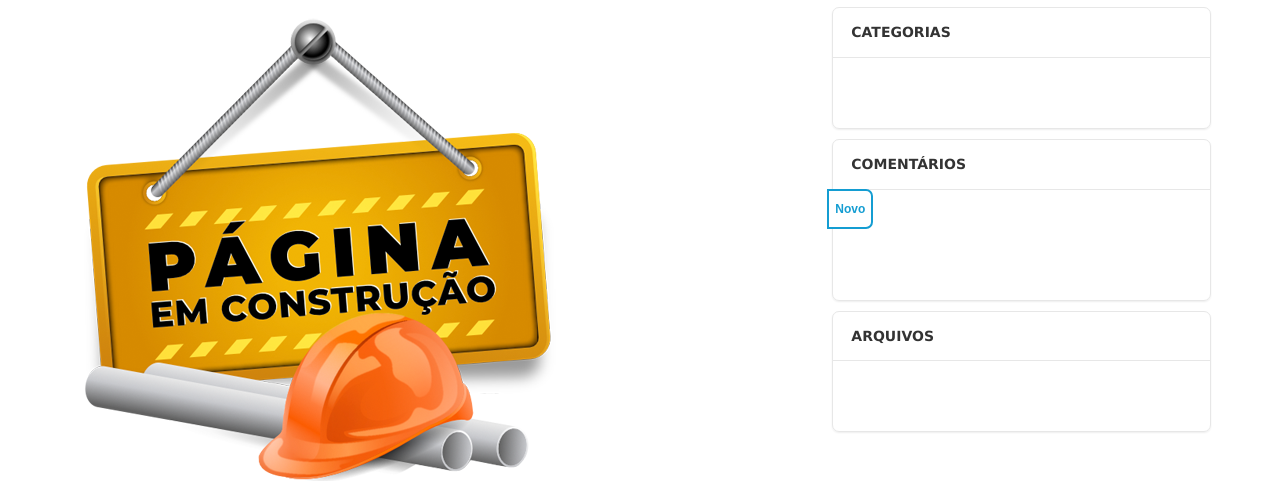
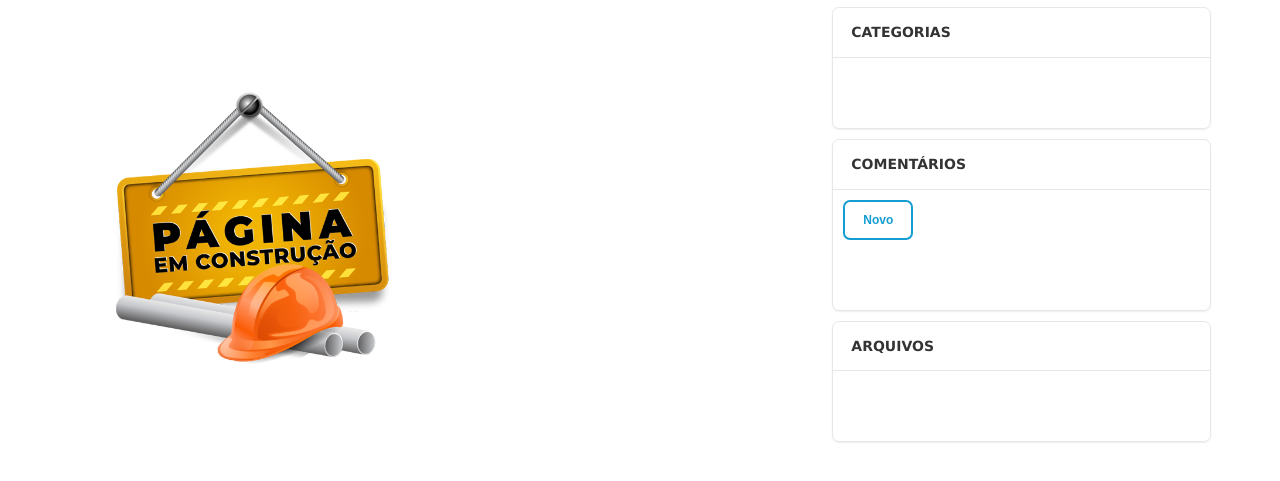
Before and after one commit to jacksoncedup23/Desafio-Site-CEDUP, a plain HTML site: page blog.html in a window 1280 px wide. Shown: the part 329-810 px from the top of the page. Drawn offline with Linux system fonts and the light colour scheme; a script that the page names is missing.

Commit message:
Atualização CSS

```diff
--- a/styles/style.css
+++ b/styles/style.css
@@ -580,7 +580,7 @@ blockquote::before {
     color: #898989;
 }
 
-.box button {
+.serach-btn {
     background-color: #fff;
     color: #149dd2;
     border: 2px solid #149dd2;
@@ -597,10 +597,33 @@ blockquote::before {
     transition: 0.3s;
 }
 
-.box button:hover {
+.serach-btn:hover {
     background-color: #149dd2;
     color: #fff;
 }
+
+.addCommentBtn {
+    background-color: #fff;
+    color: #149dd2;
+    border: 2px solid #149dd2;
+    border-radius: 7px;
+    /* padding: 10px; */
+    height: 40px;
+    width: 70px;
+    font-size: 12px;
+    font-weight: 600;
+    outline: none;
+    cursor: pointer;
+    margin: 10px 0 0 10px;
+    transition: 0.3s;
+}
+
+.addCommentBtn:hover {
+    background-color: #149dd2;
+    color: #fff;
+}
+
+
 
 .box h2 {
     font-size: 14px;
@@ -793,6 +816,11 @@ footer {
     margin-bottom: 3em;
 }
 
+.img-nao-encontrado {
+    width: 80%;
+    margin: auto;
+}
+
 @media (max-width: 1260px) {
     .content {
         max-width: 940px;
@@ -811,6 +839,12 @@ footer {
     .sobreCedup {
         margin-left: 25px;
         margin-right: 25px;
+    }
+}
+
+@media (max-width: 1080px) {
+    .content-cursos .courses {
+        grid-template-columns: 1fr;
     }
 }
 
```
